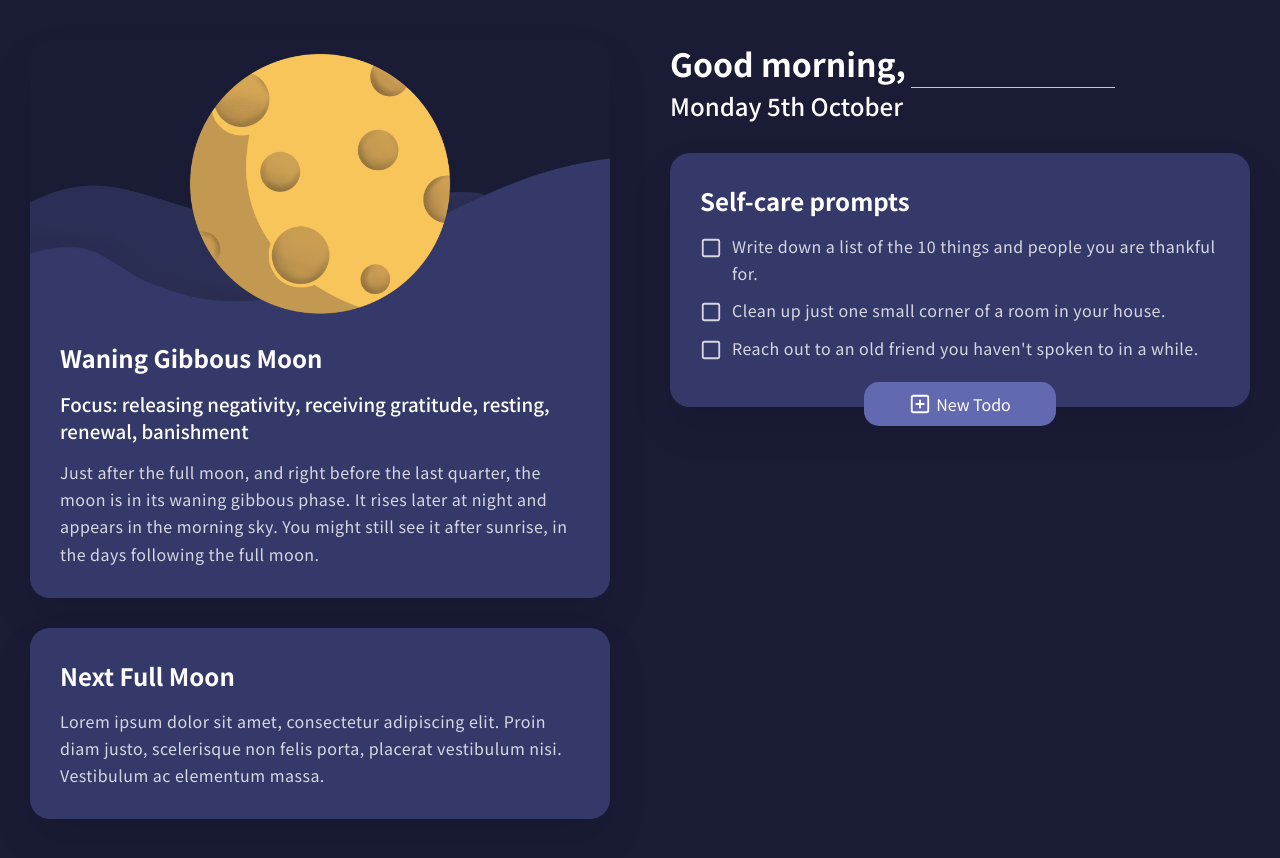
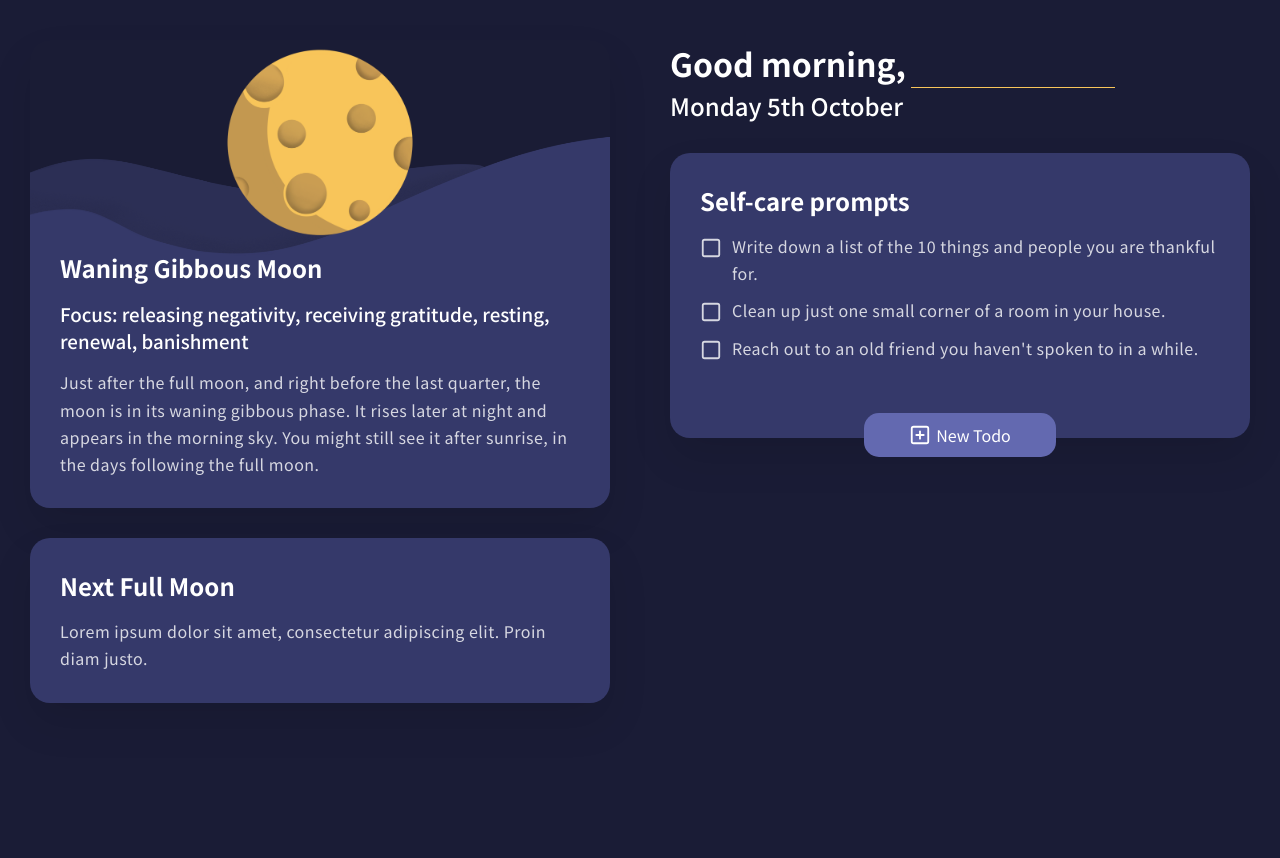
Before and after one commit to paulinemss/moonlight, a React (Create React App) app: page / in a window 1280 px wide. Shown: the top 858 px of the page. After the commit the page ends 800 px from the top, so only its background shows below. Built offline with nearby package versions, Linux system fonts and the light colour scheme.

Commit message:
CSS bug fixes

```diff
--- a/src/App.js
+++ b/src/App.js
@@ -39,7 +39,7 @@ class App extends React.Component {
           </MoonCard>
           <div className='card__wrapper card__nextmoon'>
             <h2>Next Full Moon</h2>
-            <p>Lorem ipsum dolor sit amet, consectetur adipiscing elit. Proin diam justo, scelerisque non felis porta, placerat vestibulum nisi. Vestibulum ac elementum massa.</p>
+            <p>Lorem ipsum dolor sit amet, consectetur adipiscing elit. Proin diam justo.</p>
           </div>
         </div>
         <div className='column'>
--- a/src/components/Activities.js
+++ b/src/components/Activities.js
@@ -1,12 +1,8 @@
 import React from 'react';
 import PromptList from './PromptList';
-import {
-  FiSquare,
-  FiCheckSquare,
-  FiPlusSquare,
-  FiArrowRight,
-  FiX }
-from 'react-icons/fi';
+import PerfectScrollbar from 'react-perfect-scrollbar';
+import 'react-perfect-scrollbar/dist/css/styles.css';
+import { FiPlusSquare, FiArrowRight } from 'react-icons/fi';
 
 let usedTodos = [];
 
@@ -69,10 +65,23 @@ class Activities extends React.Component {
   }
 
   toggleTodosInput () {
+    const { now } = this.props;
+    const today = `${now.getDate()}-${now.getMonth() + 1}-${now.getFullYear()}`;
+
     if (this.state.inputHidden === 'inputtodo__hidden') {
       this.setState({ inputHidden: '' });
     } else {
+      if (this.state.inputValue.trim() !== '') {
+        const newUserInput = this.state.userInput.slice();
+        newUserInput.push(this.state.inputValue);
+        this.setState({
+          userInput: newUserInput,
+          inputValue: ''
+        });
+        localStorage.setItem(`userInput-${today}`, JSON.stringify(newUserInput));
+      } else {
         this.setState({ inputHidden: 'inputtodo__hidden' });
+      }
     }
   }
 
@@ -81,14 +90,20 @@ class Activities extends React.Component {
   }
 
   handleSubmit (event) {
+    event.preventDefault();
     const { now } = this.props;
     const today = `${now.getDate()}-${now.getMonth() + 1}-${now.getFullYear()}`;
 
+    if (this.state.inputValue.trim() !== '') {
       const newUserInput = this.state.userInput.slice();
       newUserInput.push(this.state.inputValue);
 
-    this.setState({ userInput: newUserInput });
+      this.setState({
+        userInput: newUserInput,
+        inputValue: ''
+      });
       localStorage.setItem(`userInput-${today}`, JSON.stringify(newUserInput));
+    }
   }
 
   removeUserInput (todo, now) {
@@ -151,8 +166,9 @@ class Activities extends React.Component {
       <div>
         <h2>Self-care prompts</h2>
 
-        <ul className='activity__all'>
-
+        <ul>
+          <div className='activity__all'>
+            <PerfectScrollbar>
               <PromptList
                 arrayTodos={this.state.threeTodos}
                 completedTodos={this.state.completedTodos}
@@ -172,6 +188,8 @@ class Activities extends React.Component {
                   now={now}
                 />
               }
+            </PerfectScrollbar>
+          </div>
 
           <li className={this.state.inputHidden}>
             <p className='activity__line'>
@@ -196,6 +214,7 @@ class Activities extends React.Component {
 
         </ul>
 
+
         <div className='addtodo__wrapper'>
           <button
             className='addtodo__btn'
--- a/src/components/Greeting.js
+++ b/src/components/Greeting.js
@@ -26,7 +26,8 @@ class Greeting extends React.Component {
   }
 
   handleSubmit (event) {
-    if (this.state.value !== '') {
+    event.preventDefault();
+    if (this.state.value.trim() !== '') {
       this.setState({ username: this.state.value })
       localStorage.setItem('username', this.state.value)
       event.preventDefault();
--- a/src/index.css
+++ b/src/index.css
@@ -66,8 +66,8 @@ ul {
 .mooncard__wrapper {
   background: url('assets/background-large.png') #35396A no-repeat;
   background-position: top;
-  background-size: 100%;
-  padding: 25vw 30px 30px 30px;
+  background-size: 100% 250px;
+  padding: 18vw 30px 30px 30px;
   border-radius: 20px;
   margin-left: 30px;
   margin-right: 30px;
@@ -83,8 +83,8 @@ ul {
 }
 
 .moon__image {
-  width: 45vw;
-  height: 45vw;
+  width: 32vw;
+  height: 32vw;
   background: url('assets/full-moon.png') no-repeat;
   background-position: top;
   background-size: 100%;
@@ -198,14 +198,17 @@ ul {
   margin-bottom: 50px !important;
 }
 
-.activity__all {
-  margin-bottom: -10px;
-  max-height: 30vh;
-  overflow: auto;
+.ps .ps__rail-x:hover, .ps .ps__rail-y:hover, .ps .ps__rail-x:focus, .ps .ps__rail-y:focus, .ps .ps__rail-x.ps--clicking, .ps .ps__rail-y.ps--clicking {
+  background: none !important;
 }
 
 .activity__main {
   display: flex;
+}
+
+.activity__all {
+  max-height: 30vh;
+  height: 20vh;
 }
 
 .activity__line {
```
Lines whose indentation alone changed are shown as unchanged.
